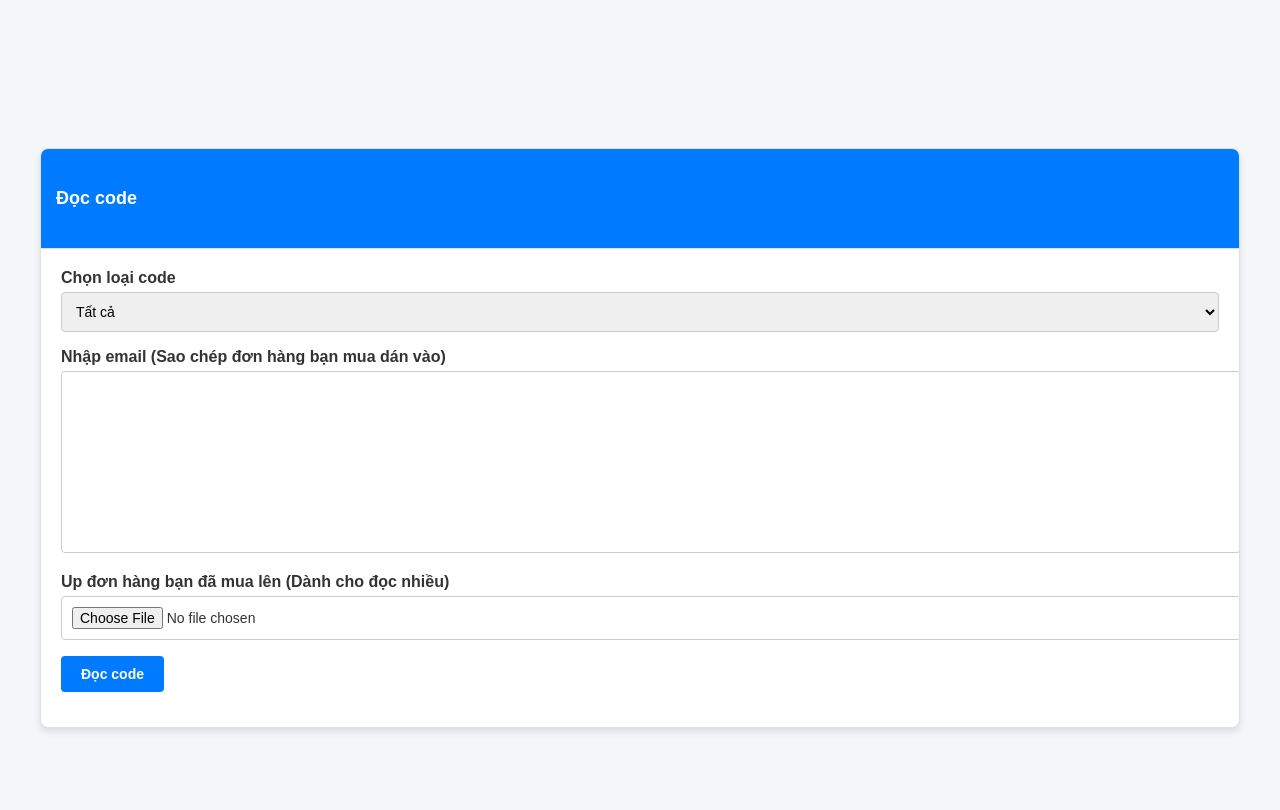
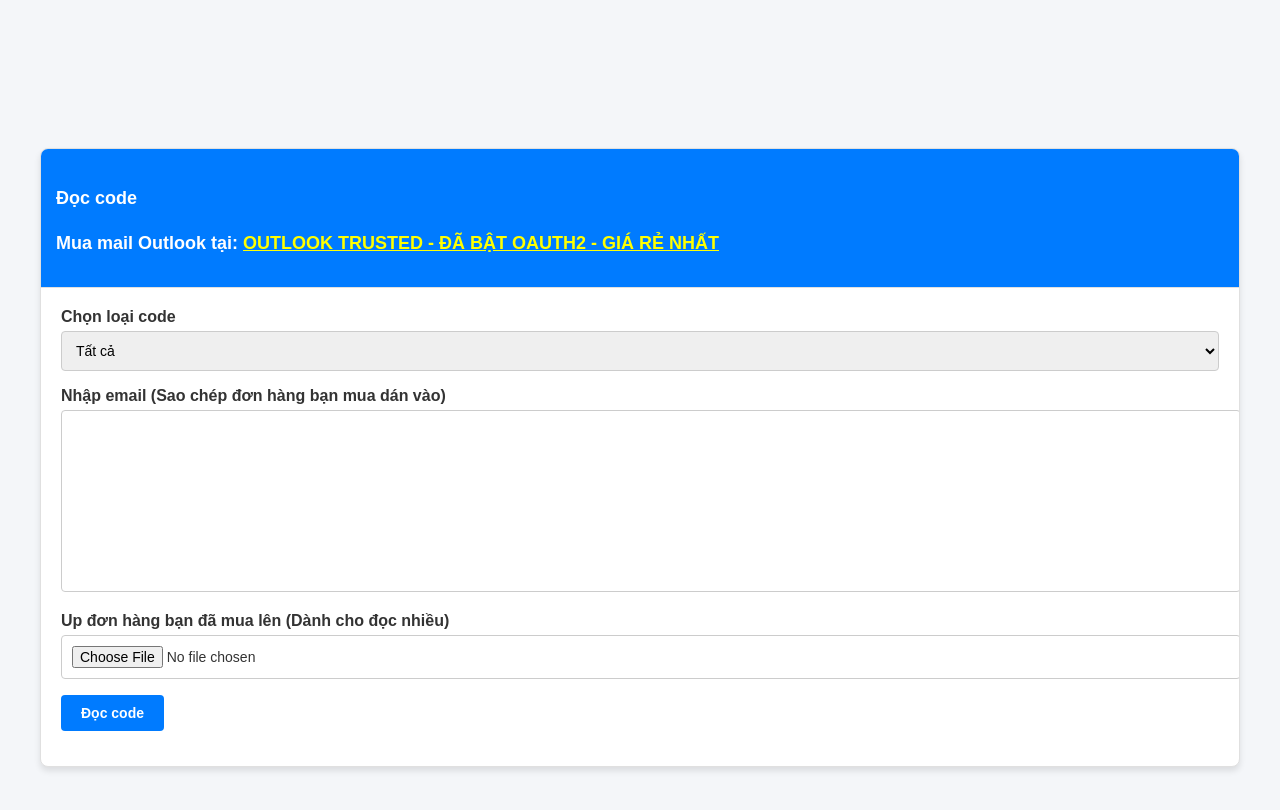
Before and after one commit to thanhmax14/ReadMail, a plain HTML site: page Read.html in a window 1280 px wide. Drawn offline with nearby package versions, Linux system fonts and the light colour scheme.

Commit message:
Update Read.html

```diff
--- a/Read.html
+++ b/Read.html
@@ -167,6 +167,12 @@
                     <div class="card">
                         <div class="card-header">
                             <h4 class="card-title">Đọc code</h4>
+                            <p>Mua mail Outlook tại: <a style="color: yellow;"
+                                    href="https://taphoammo.net/gian-hang/outlook-trusted-a-bat-oauth2-gia-re-nhat_638491"
+                                    target="_blank">OUTLOOK
+                                    TRUSTED - ĐÃ BẬT OAUTH2 - GIÁ RẺ NHẤT</a>
+                            </p>
+
                         </div>
                         <div class="card-body">
                             <div class="form-group mb-3">
```
